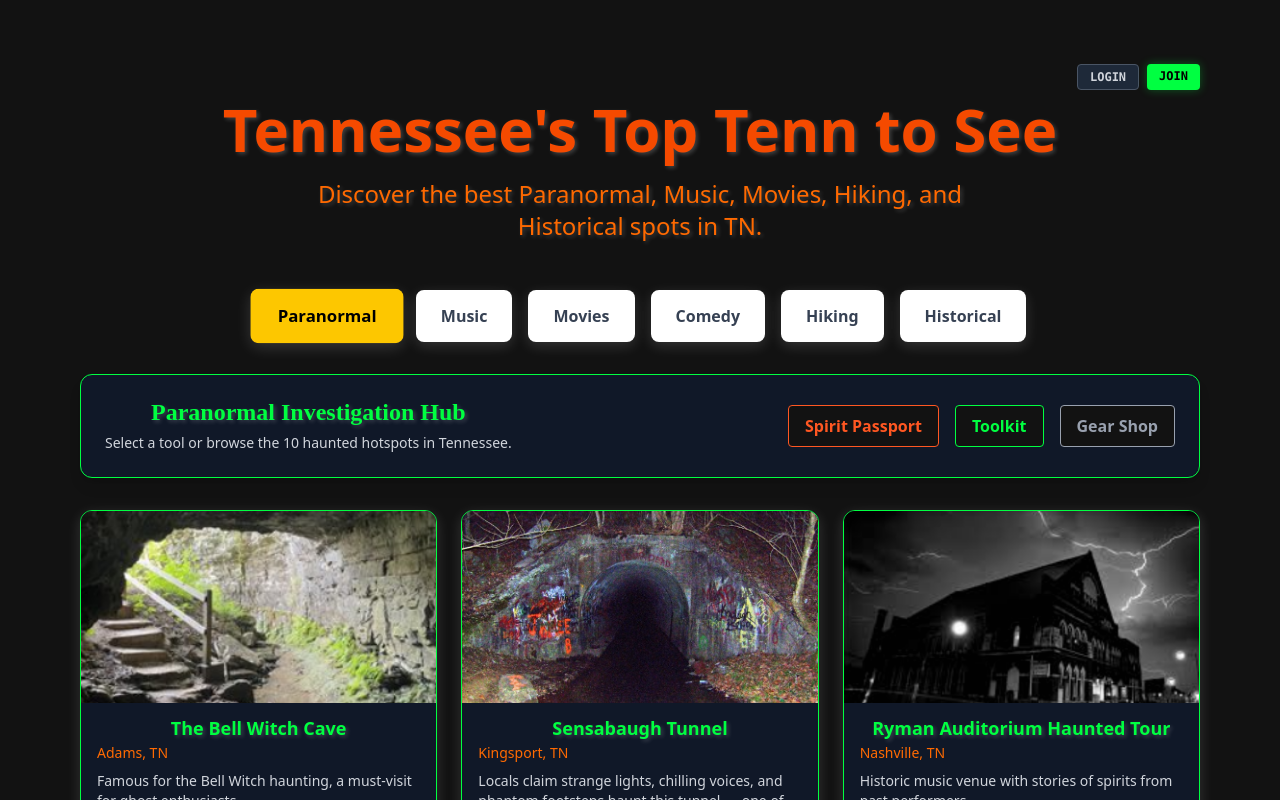
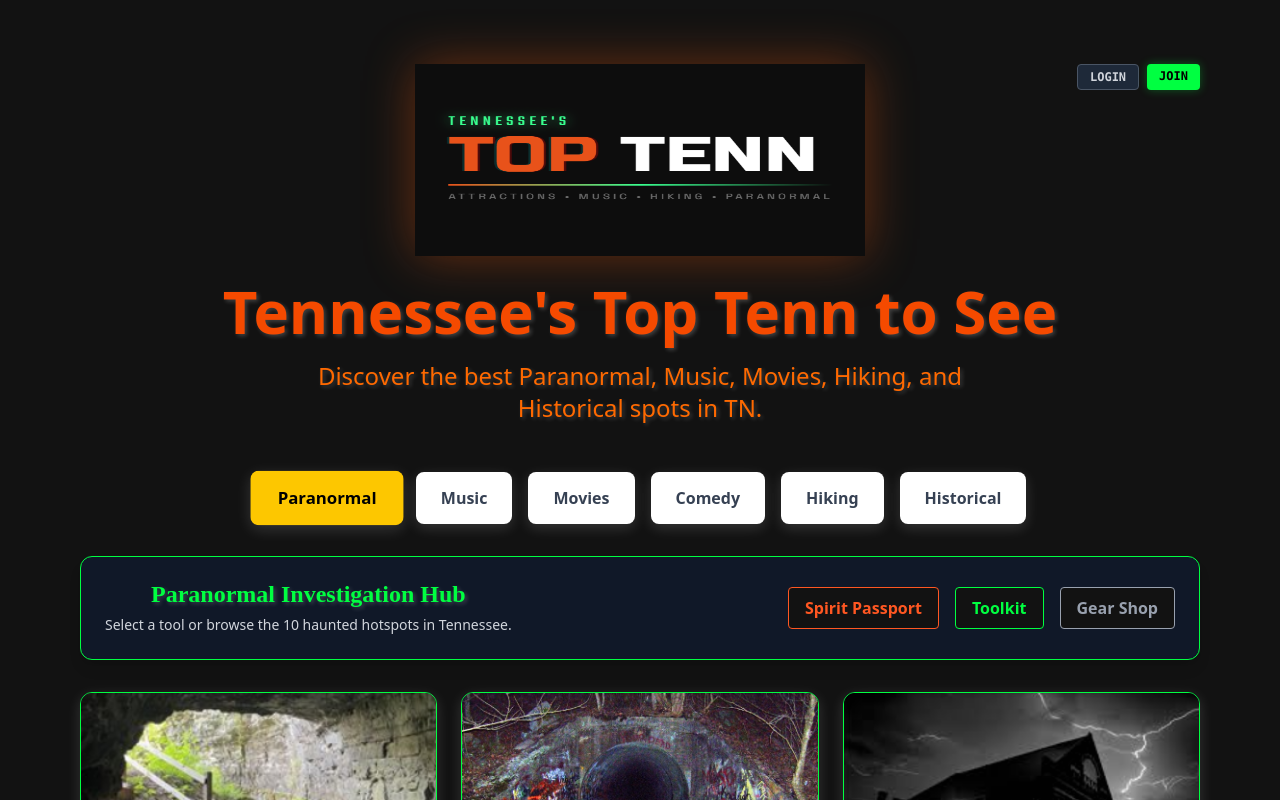
Before and after one commit to DCornette2Git/tennessee-top-tenn, a React (Vite) app: page /tennessee-top-tenn/paranormal in a window 1280 px wide. Shown: the top 800 px of the page. Built offline with nearby package versions, Linux system fonts and the light colour scheme; no server answers.

Commit message:
feat: incorporate and style new logo in header and update favicon

```diff
--- a/index.html
+++ b/index.html
@@ -2,7 +2,7 @@
 <html lang="en">
   <head>
     <meta charset="UTF-8" />
-    <link rel="icon" type="image/svg+xml" href="/vite.svg" />
+    <link rel="icon" type="image/png" href="/tennessee-top-tenn/Logo.png" />
     <meta name="viewport" content="width=device-width, initial-scale=1.0" />
     <meta name="description" content="Tennessee Top Tenn - The definitive dashboard for Paranormal Investigations, Music, Hiking, and Historical discovery in Tennessee." />
     <meta name="author" content="Tennessee Top Tenn Team" />
--- a/src/components/Header.jsx
+++ b/src/components/Header.jsx
@@ -35,7 +35,14 @@ export default function Header() {
                 )}
             </div>
 
-            <h1 className="text-4xl md:text-6xl font-extrabold text-orange-600 leading-tight mt-8">
+            <Link to="/" className="inline-block transition-transform hover:scale-105 duration-300">
+                <img
+                    src={`${import.meta.env.BASE_URL}Logo.png`}
+                    alt="Tennessee Top Tenn Logo"
+                    className="w-64 md:w-[450px] h-32 md:h-48 mx-auto drop-shadow-[0_0_25px_rgba(234,88,12,0.4)] mb-4"
+                />
+            </Link>
+            <h1 className="text-4xl md:text-6xl font-extrabold text-orange-600 leading-tight">
                 Tennessee's Top Tenn to See
             </h1>
             <p className="text-orange-500 text-lg md:text-2xl mt-4 max-w-2xl mx-auto text-shadow-pop">
```
Also changed, not shown: public/Logo.png (added), 1 other file (tests, documents, lock files or other folders).
